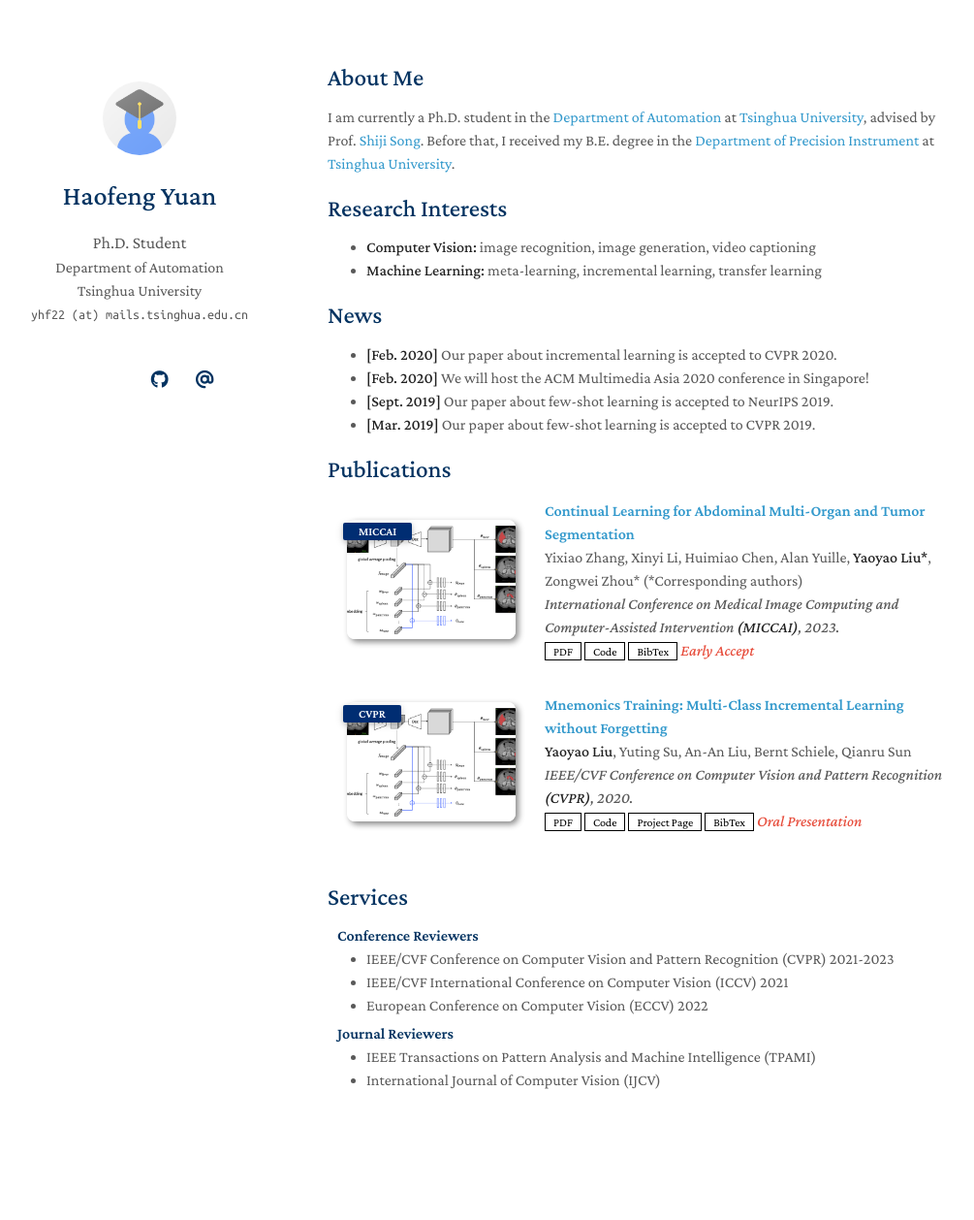
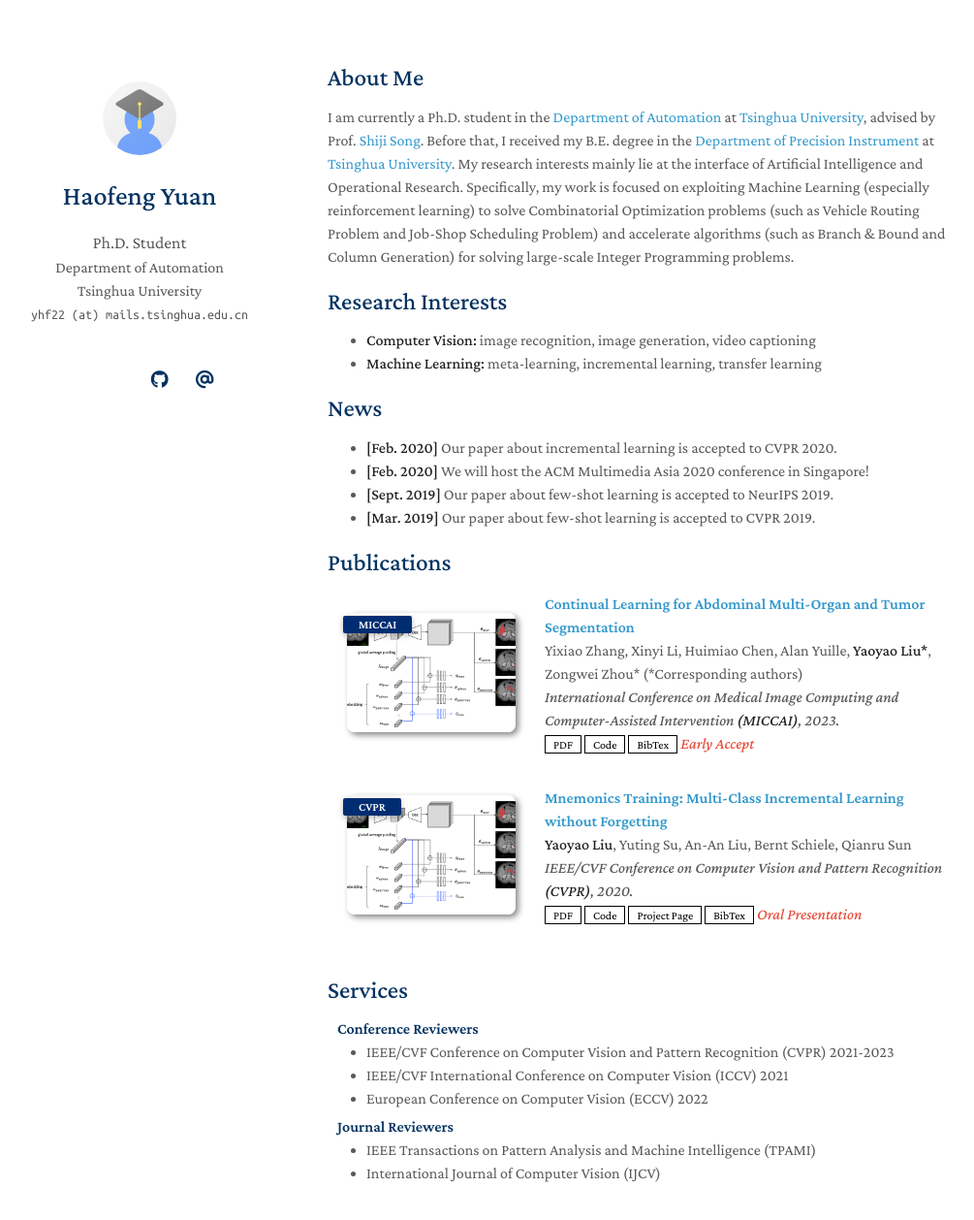
Before and after one commit to Xyz-yuanhf/Xyz-yuanhf.github.io, a Jekyll site: the page built from index.md, in a window 1280 px wide and 1316 px high. Shown: the top 1258 px of the window at 97% size, without its empty margins (132-1137 px from the left). Built offline with Jekyll 4.4.1, drawn with Linux system fonts in a browser that asks for light colours; a style sheet for code colours, icons or effects is not loaded; our own code applies the rules of GitHub Pages for plain Markdown files.

Commit message:
Update index.md

```diff
--- a/index.md
+++ b/index.md
@@ -4,7 +4,9 @@ layout: homepage
 
 ## About Me
 
-I am currently a Ph.D. student in the [Department of Automation](https://www.au.tsinghua.edu.cn/) at [Tsinghua University](https://www.tsinghua.edu.cn/en/index.htm), advised by Prof. [Shiji Song](https://scholar.google.com/citations?hl=zh-CN&user=rw6vWdcAAAAJ&hl=en). Before that, I received my B.E. degree in the [Department of Precision Instrument](https://www.dpi.tsinghua.edu.cn/) at [Tsinghua University](https://www.tsinghua.edu.cn/en/index.htm).
+I am currently a Ph.D. student in the [Department of Automation](https://www.au.tsinghua.edu.cn/) at [Tsinghua University](https://www.tsinghua.edu.cn/en/index.htm), advised by Prof. [Shiji Song](https://scholar.google.com/citations?hl=zh-CN&user=rw6vWdcAAAAJ&hl=en). Before that, I received my B.E. degree in the [Department of Precision Instrument](https://www.dpi.tsinghua.edu.cn/) at [Tsinghua University](https://www.tsinghua.edu.cn/en/index.htm). My research interests mainly lie at the interface of Artificial Intelligence and Operational Research. Specifically, my work is focused on exploiting Machine Learning (especially reinforcement learning) to solve Combinatorial Optimization problems (such as Vehicle Routing Problem and Job-Shop Scheduling Problem) and accelerate algorithms (such as Branch & Bound and Column Generation) for solving large-scale Integer Programming problems.
+
+
 
 ## Research Interests
 
```
